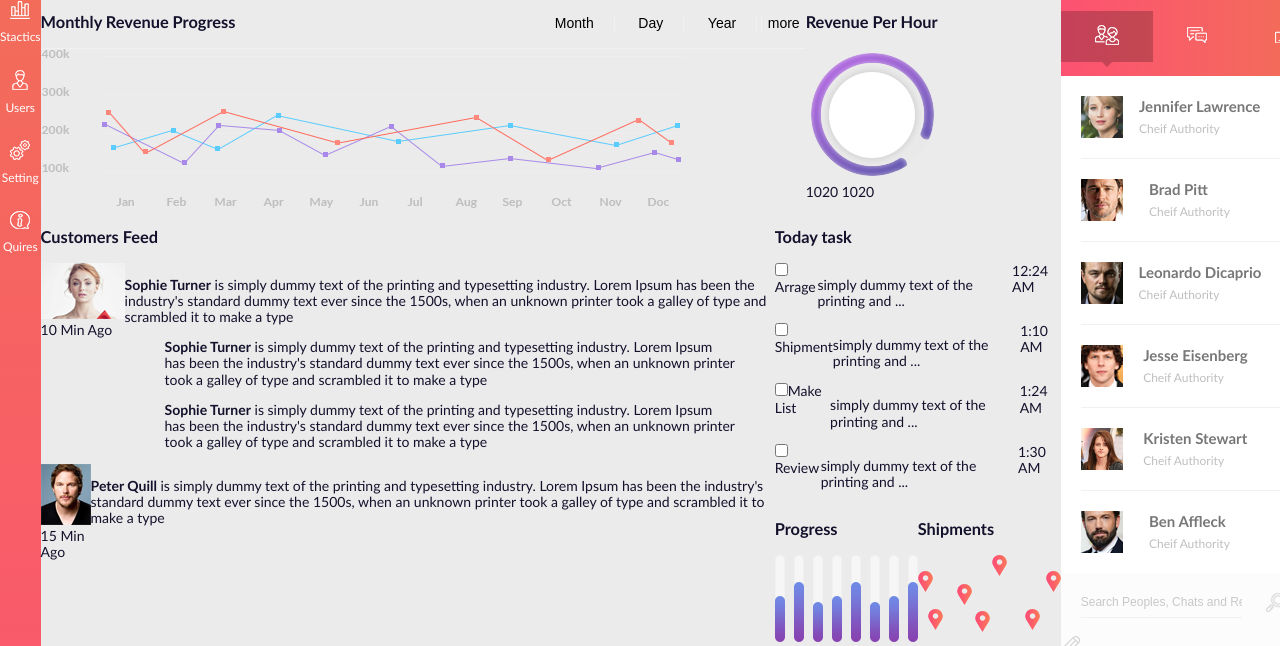
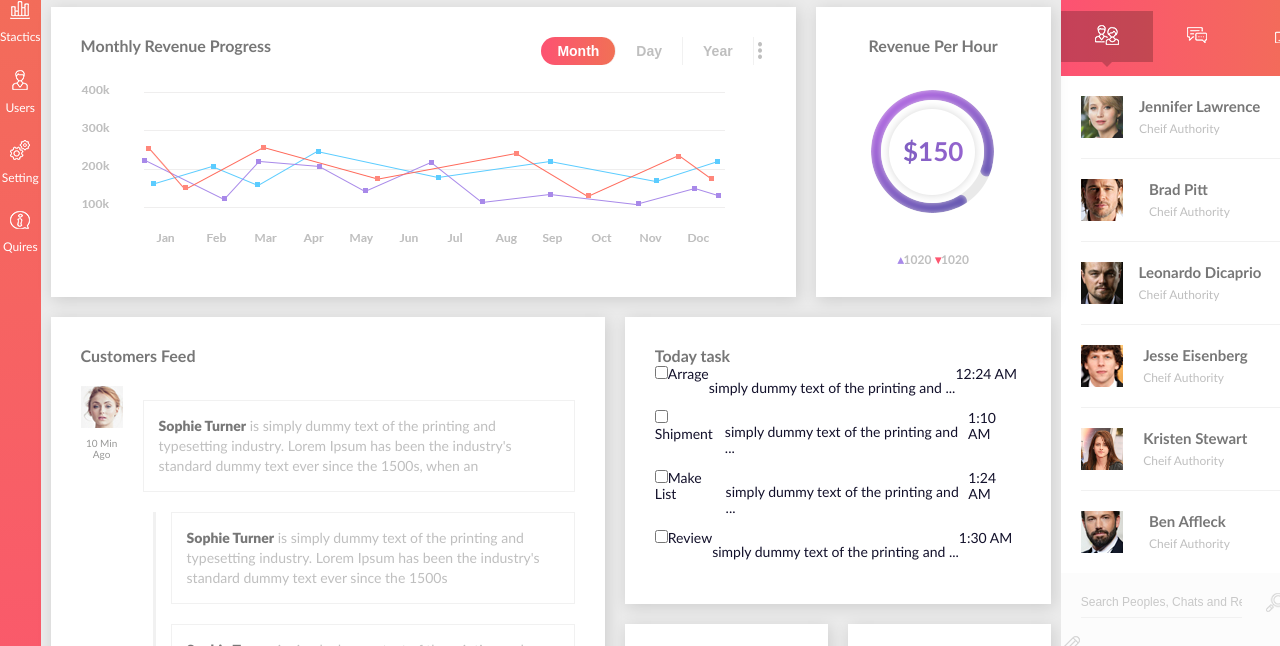
Before and after one commit to neretin-trike/dashboard_flex, a plain HTML site: page index.html in a window 1280 px wide. Shown: the part 151-797 px from the top of the page. Drawn offline with Linux system fonts and the light colour scheme.

Commit message:
Почти доделал оформление для элемента main

```diff
--- a/css/main.css
+++ b/css/main.css
@@ -282,9 +282,33 @@ main{
     flex-basis: 79.183%;
 }
 
+main h3{
+    font-size: 1.6rem;
+    color: #777777;
+    margin: 0;
+}
+
 main .row,
 main header{
     display: flex;
+    border: none;
+}
+
+main .monthly-revenue,
+main .hour-revenue,
+main .customers-feed,
+main .today-task,
+main .progress,
+main .shipments{
+    background-color: white;
+    margin: 1.0rem;
+    box-shadow: 2px 3px 15px 0px rgba(0, 0, 0, 0.13);
+    padding: 3.0rem;
+}
+
+main .hour-revenue,
+main .monthly-revenue{
+    flex-grow: 1;
 }
 
 main .monthly-revenue header h3{
@@ -293,19 +317,128 @@ main .monthly-revenue header h3{
 
 main .monthly-revenue header nav{
     align-self: center;
+    display: flex;
+    margin-bottom: 2.0rem;
 }
 
-main .row .hour-revenue,
-main .row .monthly-revenue{
-    flex-grow: 1;
+main .monthly-revenue header nav button{
+    font-size: 1.4rem;
+    font-weight: 700;
+    color: #bfbfbf;
+}
+
+main .monthly-revenue header nav button.selected{
+    background-image: linear-gradient(to left, #f17056 1%,#fd5272 100%); /* W3C, IE10+, FF16+, Chrome26+, Opera12+, Safari7+ */
+    color: white;
+    padding: 0.6rem 1.6rem;
+    border-radius: 2.5rem;
+}
+
+main .monthly-revenue .more{
+    background-image: url(../images/more.png);
+    background-position: center;
+    background-repeat: no-repeat;
+    border: none;
+}
+
+main .hour-revenue{
+    text-align: center;
+    position: relative;
+}
+
+main .hour-revenue img{
+    margin: 3.0rem 0;
+}
+
+main .hour-revenue .cash{
+    position: absolute;
+    margin: auto;
+    display: block;
+    left: 0; right: 0;
+    top: 0; bottom: 0;
+    height: 3rem;
+
+    font-weight: 700;
+    font-size: 2.6rem;
+    background-image: linear-gradient(to right, #6359b0, #b26ae1);
+    -webkit-background-clip: text;
+    -webkit-text-fill-color: transparent;
+}
+
+main .hour-revenue span{
+    font-size: 1.2rem;
+    color: #bfbfbf;
+    font-weight: 700;
+    position: relative;
+}
+
+main .hour-revenue span.came:before{
+    content: "▴";
+    color: #a889e9;
+}
+
+main .hour-revenue span.gone:before{
+    content: "▾";
+    color: #fd5670;
 }
 
 main .customers-feed .comments{
     display: flex;
+    margin-top: 2.0rem;
+}
+main .customers-feed .comments p strong{
+    font-weight: 900;
+    color: #777777;
 }
 
-main .customers-feed .comments img{
-    /* height:  */
+main .customers-feed .comments p{
+    padding: 1.5rem;
+    border: 0.1rem solid #f1f1f1;
+    color: #bfbfbf;
+    font-size: 1.4rem;
+    line-height: 2rem;
+    margin-bottom: 2.0rem;
+}
+
+main .customers-feed .comments figure{
+    margin-right: 2.0rem;
+    width: 17%;
+}
+
+main .customers-feed .comments figcaption{
+    font-size: 1.0rem;
+    color: #979796;
+    text-align: center;
+    margin: 1.0rem 0;
+}
+
+main .customers-feed .comments .avatar{
+    height: 4.2rem;
+    width: 4.2rem;
+    overflow: hidden;
+    margin: 0 auto;
+}
+
+main .customers-feed .comments .sophie img{
+    margin-left: -2.0rem;
+}
+main .customers-feed .comments .quill img{
+    margin-left: -0.5rem;
+}
+
+main .customers-feed .content blockquote{
+    margin: 0;
+    margin-left: 1.0rem;
+    border-left: 0.3rem solid #f1f1f1;
+}
+
+main .customers-feed .content blockquote:not(.last){
+    padding-bottom: 2.0rem;
+}
+
+main .customers-feed .comments blockquote p{
+    margin: 0;
+    margin-left: 1.5rem;
 }
 
 main .today-task .task{
--- a/index.html
+++ b/index.html
@@ -114,10 +114,10 @@
                         <header>
                             <h3>Monthly Revenue Progress</h3>
                             <nav>
-                                <button class="select">Month</button>
+                                <button class="selected">Month</button>
                                 <button>Day</button>
                                 <button>Year</button>
-                                <button class="more">more</button>
+                                <button class="more"></button>
                             </nav>
                         </header>
                         <figure>
@@ -128,6 +128,7 @@
                         <h3>Revenue Per Hour</h3>
                         <figure>
                             <img src="images/main_content/hour_revenue.PNG" alt="">
+                            <span class="cash">$150</span>
                             <figcaption>
                                 <span class="came">1020</span>
                                 <span class="gone">1020</span>
@@ -140,22 +141,22 @@
                         <h3>Customers Feed</h3>
                         <article class="comments">
                             <figure>
-                                <img src="images/customer_feeds_1.JPG" alt="">
+                                <div class="avatar sophie"><img src="images/customer_feeds_1.JPG" alt=""></div>
                                 <figcaption>10 Min Ago</figcaption>
                             </figure>
                             <div class="content">
-                                <p><strong class="author">Sophie Turner</strong> is simply dummy text of the printing and typesetting industry. Lorem Ipsum has been the industry's standard dummy text ever since the 1500s, when an unknown printer took a galley of type and scrambled it to make a type</p>
-                                <blockquote ><strong class="author">Sophie Turner</strong> is simply dummy text of the printing and typesetting industry. Lorem Ipsum has been the industry's standard dummy text ever since the 1500s, when an unknown printer took a galley of type and scrambled it to make a type</p></blockquote>
-                                <blockquote><strong class="author">Sophie Turner</strong> is simply dummy text of the printing and typesetting industry. Lorem Ipsum has been the industry's standard dummy text ever since the 1500s, when an unknown printer took a galley of type and scrambled it to make a type</p></blockquote>
+                                <p><strong class="author">Sophie Turner</strong> is simply dummy text of the printing and typesetting industry. Lorem Ipsum has been the industry's standard dummy text ever since the 1500s, when an</p>
+                                <blockquote><p><strong class="author">Sophie Turner</strong> is simply dummy text of the printing and typesetting industry. Lorem Ipsum has been the industry's standard dummy text ever since the 1500s</p></blockquote>
+                                <blockquote class="last"><p><strong class="author">Sophie Turner</strong> is simply dummy text of the printing and typesetting industry. Lorem Ipsum has been the industry's standard dummy text ever since the 1500s</p></blockquote>
                             </div>
                         </article>
                         <article class="comments">
                             <figure>
-                                <img src="images/customer_feeds_2.JPG" alt="">
+                                <div class="avatar quill"><img src="images/customer_feeds_2.JPG" alt=""></div>
                                 <figcaption>15 Min Ago</figcaption>
                             </figure>
                             <div class="content">
-                                <p><strong class="author">Peter Quill</strong> is simply dummy text of the printing and typesetting industry. Lorem Ipsum has been the industry's standard dummy text ever since the 1500s, when an unknown printer took a galley of type and scrambled it to make a type</p>
+                                <p><strong class="author">Peter Quill</strong> is simply dummy text of the printing and typesetting industry. Lorem Ipsum has been the industry's standard dummy text ever since the 1500s, when an</p>
                             </div>
                         </article>
                     </section>
```
